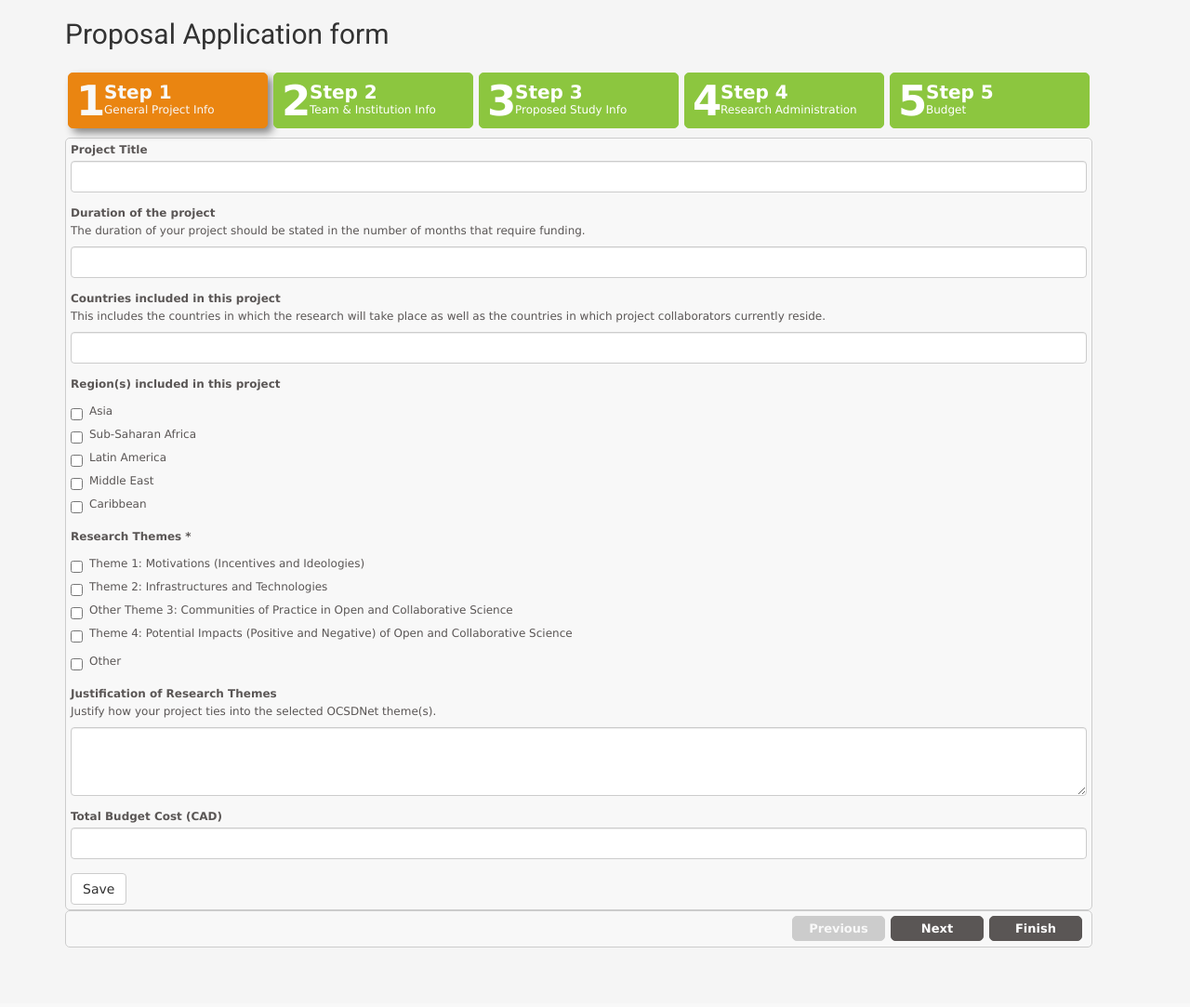
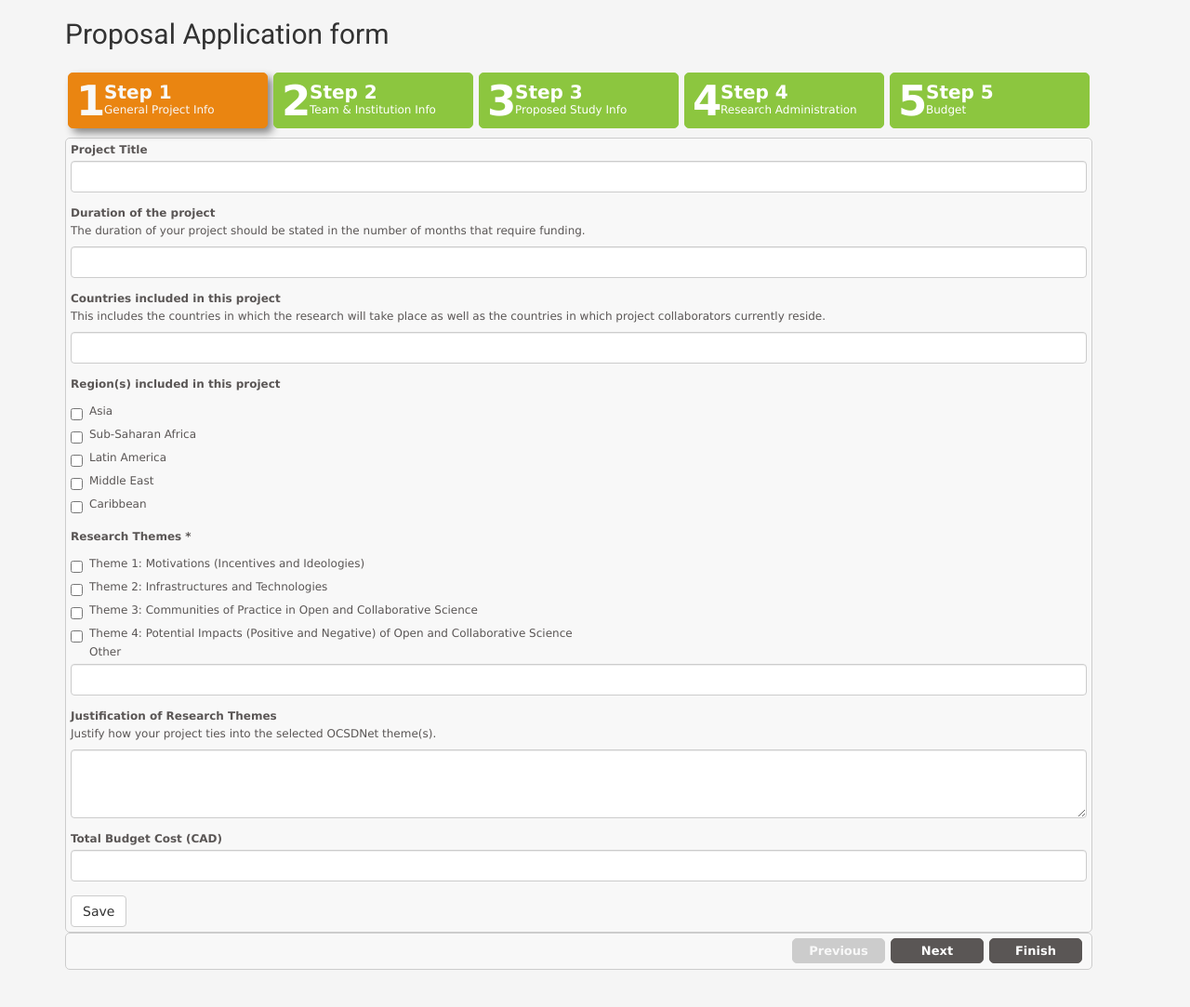
Before and after one commit to iHub/ocsdnet-proposals-portal, a PHP site: template application/views/new-proposal/proposal_form.php in a window 1280 px wide. Shown: the top 1083 px of the page at 93% size. Before the commit the page ends 1019 px from the top, so only its background shows below. Run offline with PHP 8.4, Linux system fonts and the light colour scheme; the template is opened without the code that fills it, so the values that code supplies are empty; some libraries are stand-ins or nearby versions.

Commit message:
Added extra fields and correction added by the client

```diff
--- a/application/views/new-proposal/proposal_form.php
+++ b/application/views/new-proposal/proposal_form.php
@@ -134,23 +134,22 @@
                                  </div>
                                  <div class="checkbox">
                                     <label>
-                                        <input type="checkbox"  name="themes" value="">Other
+                                        <input type="checkbox"  name="themes" value="">
                                         Theme 3: Communities of Practice in Open and Collaborative Science
                                     </label>
                                  </div>
-                                 <div class="checkbox">
+                                 <div class="checkbox no-margin">
                                     <label>
                                         <input type="checkbox" name="themes" value="Theme 4: Potential Impacts (Positive and Negative) of Open and Collaborative Science">
                                          Theme 4: Potential Impacts (Positive and Negative) of Open and Collaborative Science
                                     </label>
                                  </div>
                                  <input type="hidden" name="themes" class="form-control" id="other" placeholder="">
-                                 <div class="checkbox">
+                                 <div class="checkbox no-margin">
                                     <label>
-                                        <input type="checkbox"  name="themes" value="">
                                         Other
                                     </label>
-                                     <input type="hidden" name="themes" class="form-control" id="other" placeholder="">
+                                     <input name="themes" class="form-control" id="other" placeholder="">
                                  </div>
                               </div>
                               <div class="form-group">
@@ -185,43 +184,40 @@
                                               <input type="email" name="researcheremail" placeholder="" class="form-control"/>
                                             </div>
                                             <div class="form-group">
-                                              <label for="pdPhoneNumber">Phone Number</label><br/>
-                                              <input type="text" name="researcherphone" placeholder="" class="form-control"/>
-                                            </div>
                                              <div class="form-group">
                                               <label for="pdD">Designation</label><br/>
                                               <input type="text" name="researcherdesignation" placeholder="" class="form-control"/>
+                                            </div>
+                                              <label for="pdPhoneNumber">Telephone Number</label><br/>
+                                              <input type="text" name="researcherphone" placeholder="" class="form-control"/>
                                             </div>
                                             <div class="form-group">
                                               <label for="pdIoRn">Institution or organization name</label><br/>
                                               <input type="text" name="researcherorganization" placeholder="" class="form-control"/>
                                             </div>
                                             <div class="form-group">
-                                              <label for="pdCoCi">Country of Citizenship</label><br/>
-                                              <input type="text" name="researchercountrycitizenship" placeholder="" class="form-control"/>
-                                            </div>
-                                            <div class="form-group">
                                               <label for="pdOa">Office Address</label><br/>
                                               <textarea name="researcheraddress" class="form-control" placeholder="" rows="3"></textarea>
                                             </div>
+                                            <div class="form-group">
+                                              <label for="pdCoI">Country of incorporation</label><br/>
+                                              <input type="text" name="researchercountryincorporation" placeholder="" class="form-control"/>
+                                            </div>
+
+
                                           </div>
                                           <div class="col-md-6">
                                           <div class="form-group">
                                               <label for="pd">IDRC Affiliation (if any)</label><br/>
                                               <input type="text" name="researcheraffliation" placeholder="" class="form-control" />
                                             </div>
-
-                                      <div class="form-group">
-                                        <label for="pd">Website</label><br/>
-                                        <input type="text" name="researcherwebsite" placeholder="" class="form-control"/>
-                                      </div>
-                                      <div class="form-group">
-                                        <label for="pdCoI">Country of incorporation</label><br/>
-                                        <input type="text" name="researchercountryincorporation" placeholder="" class="form-control"/>
-                                      </div>
                                             <div class="form-group">
                                               <label for="pdCoR">Country of Residence</label><br/>
                                               <input type="text" name="researchercountryresidence" placeholder="" class="form-control"/>
+                                            </div>
+                                            <div class="form-group">
+                                              <label for="pdCoCi">Country of Citizenship</label><br/>
+                                              <input type="text" name="researchercountrycitizenship" placeholder="" class="form-control"/>
                                             </div>
                                             <div class="form-group">
                                               <label for="pdGender">Gender</label><br/>
@@ -234,18 +230,22 @@
                                             </div>
                                            <div class="form-group">
                                               <label for="pdAoEaI">Areas of Expertise and Interest</label><br/>
-                                        <input type="text" name="researcherexpertise" placeholder="" class="form-control"/>
+                                              <textarea type="text" name="researcherexpertise" placeholder="" class="form-control" rows="3"></textarea>
                                             </div>
                                             <div class="form-group">
                                             <label for="pdRPoRO">Relevant Publications or Research Outputs</label><br/>
-                                         <input type="text" name="researcherpublications" placeholder="" class="form-control"/>
+                                             <textarea type="text" name="researcherpublications" placeholder="" class="form-control" rows="3"></textarea>
+                                          </div>
+                                          <div class="form-group">
+                                            <label for="pd">Website</label><br/>
+                                            <input type="text" name="researcherwebsite" placeholder="" class="form-control"/>
                                           </div>
                                         </div>
                                         <p>Qualifications and Experience</p>
                                         <p>Please upload an up-to-date curriculum vitae (CV). Your CV should include a chronological list of your work experience, qualifications,
     credentials, funded research projects (including those supported by the IDRC), language skills (spoken and written) and relevant publications.</p>
-                                 <a href="" class="btn btn-default " download>Download CV Template</a>
-                                        <input type="file" name="researchercv" class="form-control"/>
+                                     <input type="file" name="researchercv"/><br/>
+                                     <a href="" class="btn btn-default " download>Download CV Template</a><br/><br/>
                                     <button type="submit" class="btn btn-default">Save</button>
 
 
@@ -266,54 +266,33 @@ credentials, funded research projects (including those supported by the IDRC), l
                                               <input type="text" name="name" placeholder="" class="form-control"/>
                                             </div>
                                             <div class="form-group">
-                                              <label for="pdEmail">Email</label><br/>
+                                              <label for="pdEmail">Email address</label><br/>
                                               <input type="email" name="email" placeholder="" class="form-control"/>
-                                            </div>
-                                            <div class="form-group">
-                                              <label for="pdPhoneNumber">Phone Number</label><br/>
-                                              <input type="number" name="phone" placeholder="" class="form-control"/>
                                             </div>
                                             <div class="form-group">
                                               <label for="pdD">Designation</label><br/>
                                               <input type="text" name="designation" placeholder="" class="form-control"/>
                                             </div>
                                             <div class="form-group">
-                                              <label for="pdIoRn">Institution or organization name</label><br/>
-                                              <input type="text" name="organization" placeholder="" class="form-control"/>
+                                              <label for="pdPhoneNumber">Telephone Number</label><br/>
+                                              <input type="number" name="phone" placeholder="" class="form-control"/>
                                             </div>
                                             <div class="form-group">
                                               <label for="pdCoCi">Country of incorporation</label><br/>
                                               <input type="text" name="countryincorporation" placeholder="" class="form-control"/>
                                             </div>
                                             <div class="form-group">
-                                              <label for="pdOa">Office Address</label><br/>
-                                              <textarea name="address" placeholder="" rows="3" class="form-control"></textarea>
-                                            </div>
-                                          </div>
-                                          <div class="col-md-6">
-                                            <div class="form-group">
                                               <label for="pd">IDRC Affiliation (if any)</label><br/>
                                               <input type="text" name="affliation" placeholder="" class="form-control"/>
-                                            </div>
-                                            <div class="form-group">
-                                              <label for="pdCoc">Country of Citizenship</label><br/>
-                                              <input type="text" name="citizenship" placeholder="" class="form-control"/>
-                                            </div>
-
-															<div class="form-group">
-																<label for="pd">Website</label>
-																<br/>
-																<input type="text" name="researcherwebsite" placeholder="" class="form-control"/>
-															</div>
-															<div class="form-group">
-																<label for="pdCoI">Country of incorporation</label>
-																<br/>
-																<input type="text" name="researchercountryincorporation" placeholder="" class="form-control"/>
                                             </div>
                                             <div class="form-group">
                                               <label for="pdCoR">Country of Residence</label>
                                               <br/>
                                               <input type="text" name="researchercountryresidence" placeholder="" class="form-control"/>
+                                            </div>
+                                            <div class="form-group">
+                                              <label for="pdCoc">Country of Citizenship</label><br/>
+                                              <input type="text" name="citizenship" placeholder="" class="form-control"/>
                                             </div>
                                             <div class="form-group">
                                               <label for="pdGender">Gender</label>
@@ -326,17 +305,44 @@ credentials, funded research projects (including those supported by the IDRC), l
                                                 Female </label>
                                               <br/>
                                             </div>
+                                          </div>
+                                          <div class="col-md-6">
+
+                                            <div class="form-group">
+                                              <label for="pdIoRn">Institution or organization name</label><br/>
+                                              <input type="text" name="organization" placeholder="" class="form-control"/>
+                                            </div>
+                                            <div class="form-group">
+                                              <label for="pdOa">Office Address</label><br/>
+                                              <textarea name="address" placeholder="" rows="3" class="form-control"></textarea>
+                                            </div>
                                             <div class="form-group">
                                               <label for="pdAoEaI">Areas of Expertise and Interest</label>
                                               <br/>
-																<input type="text" name="researcherexpertise" placeholder="" class="form-control"/>
+                                              <textarea type="text" name="researcherexpertise" placeholder="" class="form-control"></textarea>
                                             </div>
                                             <div class="form-group">
                                               <label for="pdRPoRO">Relevant Publications or Research Outputs</label>
                                               <br/>
-																<input type="text" name="researcherpublications" placeholder="" class="form-control"/>
+                                              <textarea type="text" name="researcherpublications" placeholder="" class="form-control"></textarea>
+                                            </div>
+                                            <div class="form-group">
+              																<label for="pd">Website</label>
+              																<br/>
+              																<input type="text" name="researcherwebsite" placeholder="" class="form-control"/>
+              															</div>
+              															<div class="form-group">
+              																<label for="pdCoI">Country of incorporation</label>
+              																<br/>
+              																<input type="text" name="researchercountryincorporation" placeholder="" class="form-control"/>
+              															</div>
+                                            <div class="form-group">
+                                              <label for="pdCoI">Role in Proposed Projec</label>
+                                              <br/>
+                                              <input type="text" name="" placeholder="" class="form-control"/>
                                             </div>
                                           </div>
+                                          <div class="col-md-12">
               														<p>
               															Qualifications and Experience
               														</p>
@@ -344,11 +350,14 @@ credentials, funded research projects (including those supported by the IDRC), l
               															Please upload an up-to-date curriculum vitae (CV). Your CV should include a chronological list of your work experience, qualifications,
               															credentials, funded research projects (including those supported by the IDRC), language skills (spoken and written) and relevant publications.
               														</p>
-														 <a href="" class="btn btn-default " download>Download CV Template</a>
-                                                         <input type="file" name="researchercv" class="form-control"/>
+                                          <input type="file" name="researchercv" /><br/>
+              														 <a href="" class="btn btn-default " download>Download CV Template</a><br/><br/>
                                            <button type="submit" class="btn btn-default">Save</button>
-
-
+              														</div>
+                                          <div class="col-md-12">
+                                          <hr>
+                                          <a href="javascript:;">Add another team member</a>
+                                          </div>
               													</fieldset>
               												</form>
               											</section>
@@ -386,7 +395,7 @@ credentials, funded research projects (including those supported by the IDRC), l
                                             </div>
                                             <div class="form-group">
                                               <label for="piFoN">Finance Officer’s name</label><br/>
-                                              <p class="lable-description" >Name for the main point of contact for financialse</p><br/>
+                                              <p class="lable-description" >Name for the main point of contact for financials</p><br/>
                                               <input type="text" name="financename" placeholder="" class="form-control"/>
                                             </div>
                                             <div class="form-group">
@@ -497,6 +506,11 @@ credentials, funded research projects (including those supported by the IDRC), l
                                                                                                                     ?></textarea>
                                                 </div>
                                                 <div class="form-group">
+                                                  <label for="researcherName">Stakeholders</label>
+                                                  <p>WORD LIMIT: 250. Identify and briefly describe your project's stakeholders. How will your project respond to their needs and interests?</p>
+                                                  <textarea name="stakeholders" class="form-control ckeditor" rows="3"></textarea>
+                                                </div>
+                                                <div class="form-group">
                                                     <label for="researcheDandM">Research Design and Methods</label>
                                                     <br/>
                                                     <p>
@@ -564,11 +578,11 @@ credentials, funded research projects (including those supported by the IDRC), l
                                                     <p>
                                                         APA syle
                                                     </p>
-                                                    <input type="text" name="bibliography" class="form-control" id="bibliography" value="<?php
+                                                    <textarea type="text" name="bibliography" class="form-control ckeditor" id="bibliography" rows="3" value="<?php
                                                     if ($present) {
                                                         echo $bibliography;
                                                     }
-                                                    ?>" placeholder="">
+                                                    ?>" ></textarea>
                                                 </div>
                                                 <button type="submit" class="btn btn-default">
                                                     Save
@@ -594,7 +608,9 @@ credentials, funded research projects (including those supported by the IDRC), l
 														Upload the completed template document and use it to outline the key milestones and deadlines of your project. Each activity included in the schedule should
 														relate to a project objective and should provide a financial estimate that is corresponds with the proposed budget in Section 5
 													</p>
-													<input type="file" name="projecttimeline" id="projectTimeline">
+                          <a href="" class="btn btn-default " download>Download CV Template</a><br/><br/>
+													<input type="file" name="projecttimeline" id="projectTimeline"><br/>
+
 												</div>
 												<div class="form-group">
 													<label for="researchEthics">Research Ethics</label>
@@ -662,10 +678,10 @@ credentials, funded research projects (including those supported by the IDRC), l
 										<h2 class="StepTitle">Step 5 Content</h2>
 										<h3>Budget</h3>
 										<div id="wizardsub"  class="wizardsub clearfix">
-											<h3>Keyboard</h3>
+											<h3>Budget</h3>
 											<section>
 												<form role="form" action="<?php echo base_url(); ?>index.php/proposal/budget" class="budget-info" enctype="multipart/form-data">
-													<h2>Budget and Timetable</h2>
+													<h2>Budget</h2>
 													<div class="form-group">
 														<input type="hidden" value="<?php
                                                         if ($present) {
@@ -673,10 +689,6 @@ credentials, funded research projects (including those supported by the IDRC), l
                                                         }
 														?>" id="budget_proposal" name="proposal_id"/>
 														<label for="parallelFunds">Parallel Funds</label>
-														<br/>
-														<p>
-															Parallel funds are funds for your project that are donated from other international donors or funding agencies.
-														</p>
 														<br/>
 														<p>
 															Template
@@ -689,10 +701,13 @@ credentials, funded research projects (including those supported by the IDRC), l
 													</button>
 												</form>
 											</section>
-											<h3>Effects</h3>
+											<h3>Parallel Funds</h3>
 											<section>
 												<form role="form" action="<?php echo base_url(); ?>index.php/proposal/funding" class="funding-info">
 													<h2>Parallel Funding Source</h2>
+                          <p>
+                              Parallel funds are funds for your project that are donated from other international donors or funding agencies.
+                            </p>
 													<input type="hidden" value="<?php if ($present) { echo $id;}?>" id="budget_proposal" name="proposal_id"/>
 
 													<div class="form-group">
--- a/public/new/css/custom.css
+++ b/public/new/css/custom.css
@@ -247,3 +247,6 @@ p.titlle {
 .footer-text a{
 	color: #FFF;
 }
+.form-group p span{
+	color: ##EA8511;
+}
```
Lines whose indentation alone changed are shown as unchanged.
